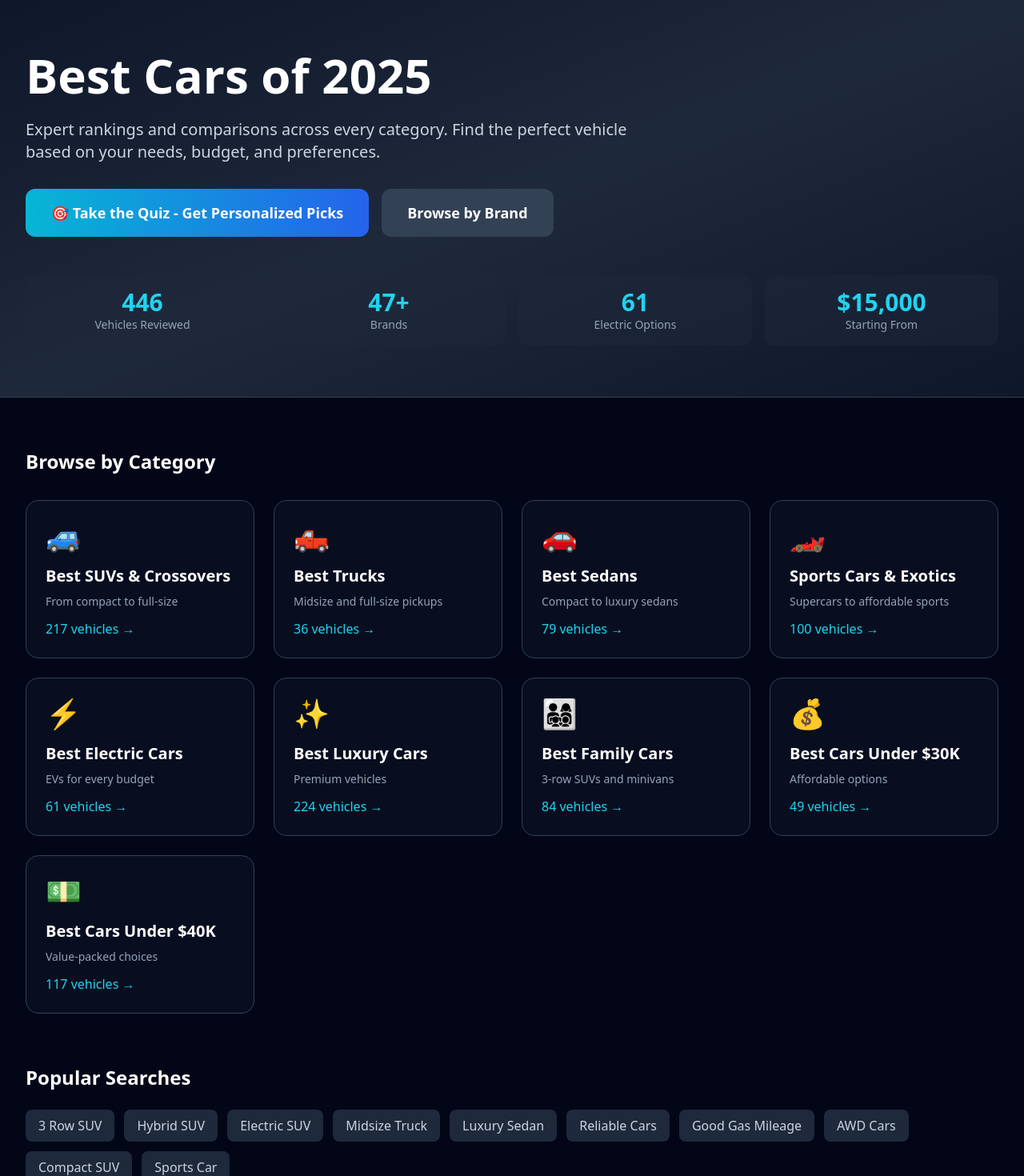
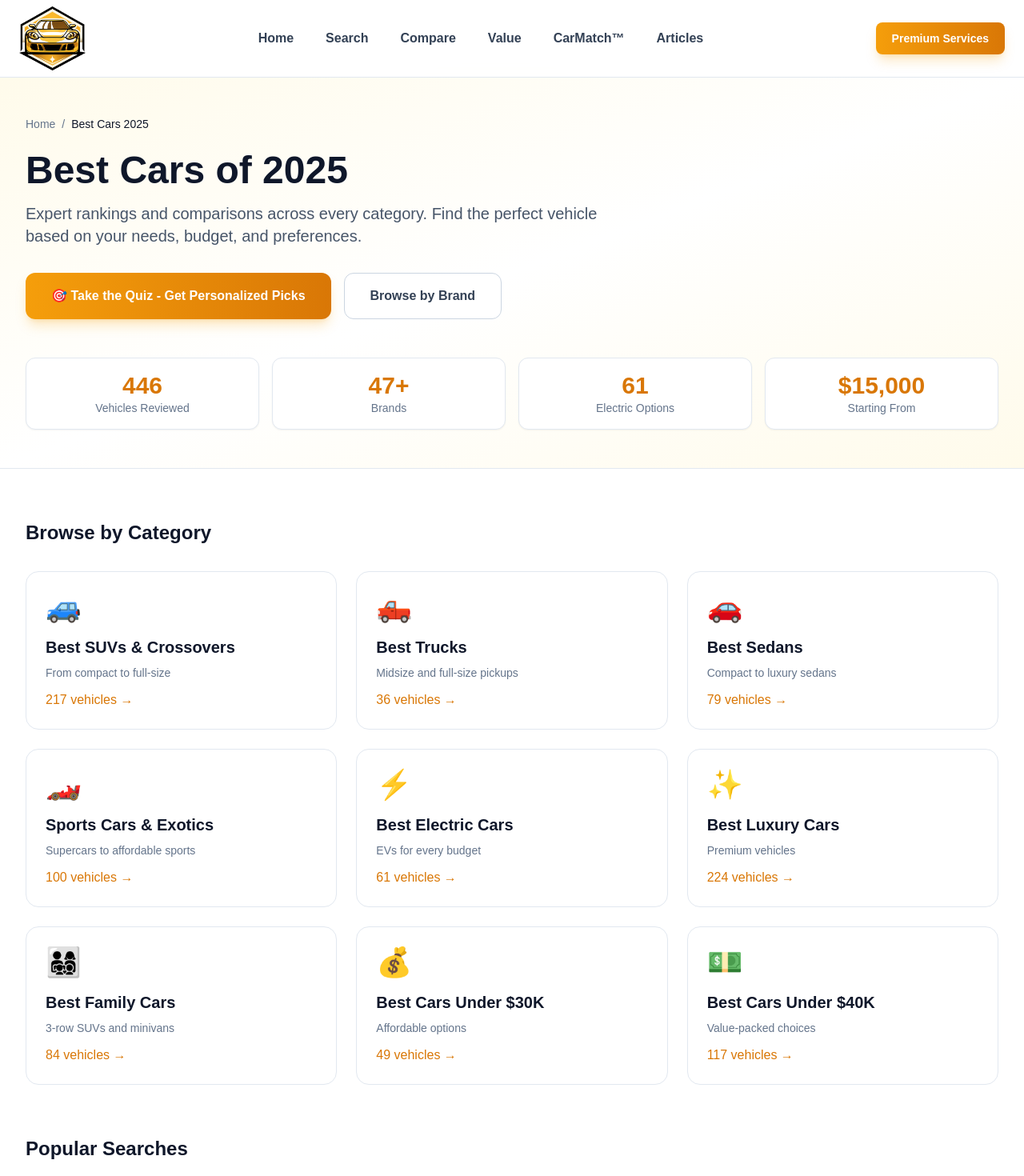
Before and after one commit to T-fps/autowizard, a Next.js app: page /best in a window 1280 px wide. Shown: the top 1470 px of the page at 80% size. Built offline with nearby package versions, Linux system fonts and the light colour scheme.

Commit message:
Add files via upload

```diff
--- a/app/best/page.tsx
+++ b/app/best/page.tsx
@@ -1,6 +1,7 @@
 import { Metadata } from 'next';
 import Link from 'next/link';
 import { vehicleDatabase } from '../lib/vehicleDatabase';
+import PageWrapper from '../components/shared/PageWrapper';
 
 export const metadata: Metadata = {
   title: 'Best Cars 2025 - Top Rated Vehicles by Category | Auto Wizard',
@@ -37,27 +38,37 @@ export default function BestCarsPage() {
   ];
 
   return (
-    <div className="min-h-screen bg-slate-950">
+    <PageWrapper>
+      <div className="min-h-screen bg-white">
         {/* Hero */}
-      <div className="relative bg-gradient-to-br from-slate-900 via-slate-800 to-slate-900 border-b border-slate-700">
-        <div className="max-w-7xl mx-auto px-4 sm:px-6 lg:px-8 py-16">
-          <h1 className="text-4xl md:text-6xl font-bold text-white mb-6">
+        <div className="relative bg-gradient-to-br from-amber-50 via-white to-amber-50 border-b border-slate-200">
+          <div className="max-w-7xl mx-auto px-4 sm:px-6 lg:px-8 py-12">
+            {/* Breadcrumb Navigation */}
+            <nav className="mb-6">
+              <ol className="flex items-center space-x-2 text-sm text-slate-500">
+                <li><Link href="/" className="hover:text-amber-600 transition-colors">Home</Link></li>
+                <li>/</li>
+                <li className="text-slate-900 font-medium">Best Cars 2025</li>
+              </ol>
+            </nav>
+
+            <h1 className="text-4xl md:text-5xl font-bold text-slate-900 mb-4">
               Best Cars of 2025
             </h1>
-          <p className="text-xl text-slate-300 mb-8 max-w-3xl">
+            <p className="text-xl text-slate-600 mb-8 max-w-3xl">
               Expert rankings and comparisons across every category. Find the perfect vehicle based on your needs, budget, and preferences.
             </p>
 
             <div className="flex flex-wrap gap-4">
               <Link
                 href="/quiz"
-              className="inline-flex items-center px-8 py-4 bg-gradient-to-r from-cyan-500 to-blue-600 text-white font-semibold rounded-xl hover:from-cyan-400 hover:to-blue-500 transition-all duration-300 text-lg"
+                className="inline-flex items-center px-8 py-4 bg-gradient-to-r from-amber-500 to-amber-600 text-white font-semibold rounded-xl hover:from-amber-400 hover:to-amber-500 transition-all duration-300 shadow-lg shadow-amber-500/25"
               >
                 🎯 Take the Quiz - Get Personalized Picks
               </Link>
               <Link
                 href="/brands"
-              className="inline-flex items-center px-8 py-4 bg-slate-700 text-white font-semibold rounded-xl hover:bg-slate-600 transition-all duration-300 text-lg"
+                className="inline-flex items-center px-8 py-4 bg-white text-slate-700 font-semibold rounded-xl border border-slate-300 hover:border-amber-400 hover:bg-amber-50 transition-all duration-300"
               >
                 Browse by Brand
               </Link>
@@ -65,21 +76,21 @@ export default function BestCarsPage() {
 
             {/* Quick Stats */}
             <div className="grid grid-cols-2 md:grid-cols-4 gap-4 mt-12">
-            <div className="bg-slate-800/50 rounded-xl p-4 text-center">
-              <div className="text-3xl font-bold text-cyan-400">{vehicleDatabase.length}</div>
-              <div className="text-slate-400 text-sm">Vehicles Reviewed</div>
+              <div className="bg-white rounded-xl p-4 text-center border border-slate-200 shadow-sm">
+                <div className="text-3xl font-bold text-amber-600">{vehicleDatabase.length}</div>
+                <div className="text-slate-500 text-sm">Vehicles Reviewed</div>
               </div>
-            <div className="bg-slate-800/50 rounded-xl p-4 text-center">
-              <div className="text-3xl font-bold text-cyan-400">{new Set(vehicleDatabase.map(v => v.brand)).size}+</div>
-              <div className="text-slate-400 text-sm">Brands</div>
+              <div className="bg-white rounded-xl p-4 text-center border border-slate-200 shadow-sm">
+                <div className="text-3xl font-bold text-amber-600">{new Set(vehicleDatabase.map(v => v.brand)).size}+</div>
+                <div className="text-slate-500 text-sm">Brands</div>
               </div>
-            <div className="bg-slate-800/50 rounded-xl p-4 text-center">
-              <div className="text-3xl font-bold text-cyan-400">{evCount}</div>
-              <div className="text-slate-400 text-sm">Electric Options</div>
+              <div className="bg-white rounded-xl p-4 text-center border border-slate-200 shadow-sm">
+                <div className="text-3xl font-bold text-amber-600">{evCount}</div>
+                <div className="text-slate-500 text-sm">Electric Options</div>
               </div>
-            <div className="bg-slate-800/50 rounded-xl p-4 text-center">
-              <div className="text-3xl font-bold text-cyan-400">{formatPrice(Math.min(...vehicleDatabase.map(v => v.price)))}</div>
-              <div className="text-slate-400 text-sm">Starting From</div>
+              <div className="bg-white rounded-xl p-4 text-center border border-slate-200 shadow-sm">
+                <div className="text-3xl font-bold text-amber-600">{formatPrice(Math.min(...vehicleDatabase.map(v => v.price)))}</div>
+                <div className="text-slate-500 text-sm">Starting From</div>
               </div>
             </div>
           </div>
@@ -87,35 +98,35 @@ export default function BestCarsPage() {
 
         {/* Categories Grid */}
         <div className="max-w-7xl mx-auto px-4 sm:px-6 lg:px-8 py-16">
-        <h2 className="text-2xl font-bold text-white mb-8">Browse by Category</h2>
+          <h2 className="text-2xl font-bold text-slate-900 mb-8">Browse by Category</h2>
 
-        <div className="grid sm:grid-cols-2 lg:grid-cols-4 gap-6">
+          <div className="grid sm:grid-cols-2 lg:grid-cols-3 gap-6">
             {categories.map(category => (
               <Link
                 key={category.href}
                 href={category.href}
-              className="bg-slate-900/50 rounded-2xl p-6 border border-slate-700 hover:border-cyan-500/50 transition-all duration-300 group"
+                className="bg-white rounded-2xl p-6 border border-slate-200 hover:border-amber-400 hover:shadow-lg transition-all duration-300 group"
               >
                 <div className="text-4xl mb-4">{category.icon}</div>
-              <h3 className="text-xl font-semibold text-white group-hover:text-cyan-400 transition-colors mb-2">
+                <h3 className="text-xl font-semibold text-slate-900 group-hover:text-amber-600 transition-colors mb-2">
                   {category.name}
                 </h3>
-              <p className="text-slate-400 text-sm mb-3">{category.description}</p>
-              <p className="text-cyan-400 font-medium">{category.count} vehicles →</p>
+                <p className="text-slate-500 text-sm mb-3">{category.description}</p>
+                <p className="text-amber-600 font-medium">{category.count} vehicles →</p>
               </Link>
             ))}
           </div>
 
           {/* Popular Searches */}
           <div className="mt-16">
-          <h2 className="text-2xl font-bold text-white mb-6">Popular Searches</h2>
+            <h2 className="text-2xl font-bold text-slate-900 mb-6">Popular Searches</h2>
             <div className="flex flex-wrap gap-3">
               {['3 Row SUV', 'Hybrid SUV', 'Electric SUV', 'Midsize Truck', 'Luxury Sedan',
                 'Reliable Cars', 'Good Gas Mileage', 'AWD Cars', 'Compact SUV', 'Sports Car'].map(search => (
                 <Link
                   key={search}
                   href="/quiz"
-                className="px-4 py-2 bg-slate-800 text-slate-300 rounded-lg hover:bg-cyan-500/20 hover:text-cyan-400 transition-all duration-300"
+                  className="px-4 py-2 bg-slate-100 text-slate-700 rounded-lg hover:bg-amber-100 hover:text-amber-700 transition-all duration-300"
                 >
                   {search}
                 </Link>
@@ -124,19 +135,20 @@ export default function BestCarsPage() {
           </div>
 
           {/* CTA */}
-        <div className="mt-16 bg-gradient-to-r from-cyan-500/10 to-blue-500/10 rounded-2xl p-8 border border-cyan-500/20 text-center">
-          <h2 className="text-3xl font-bold text-white mb-4">Not sure where to start?</h2>
-          <p className="text-slate-300 mb-6 max-w-2xl mx-auto">
+          <div className="mt-16 bg-gradient-to-r from-amber-100 to-amber-50 rounded-2xl p-8 border border-amber-200 text-center">
+            <h2 className="text-3xl font-bold text-slate-900 mb-4">Not sure where to start?</h2>
+            <p className="text-slate-600 mb-6 max-w-2xl mx-auto">
               Our quiz analyzes your lifestyle, needs, and preferences to recommend the perfect vehicles for you.
             </p>
             <Link
               href="/quiz"
-            className="inline-flex items-center px-8 py-4 bg-gradient-to-r from-cyan-500 to-blue-600 text-white font-semibold rounded-xl hover:from-cyan-400 hover:to-blue-500 transition-all duration-300 text-lg"
+              className="inline-flex items-center px-8 py-4 bg-gradient-to-r from-amber-500 to-amber-600 text-white font-semibold rounded-xl hover:from-amber-400 hover:to-amber-500 transition-all duration-300 shadow-lg shadow-amber-500/25"
             >
               Get Personalized Recommendations →
             </Link>
           </div>
         </div>
       </div>
+    </PageWrapper>
   );
 }
```
Lines whose indentation alone changed are shown as unchanged.
